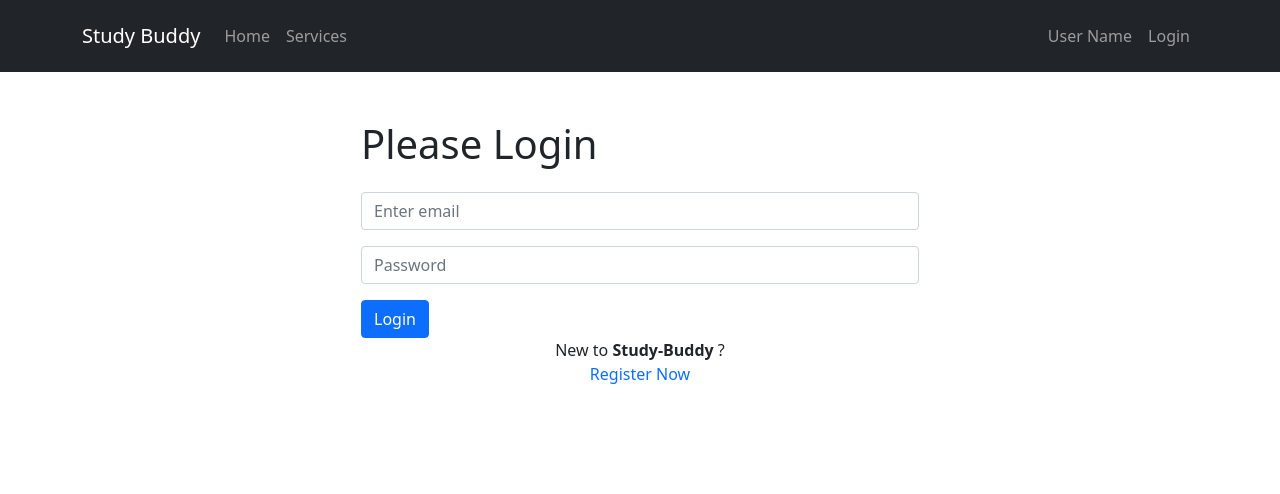
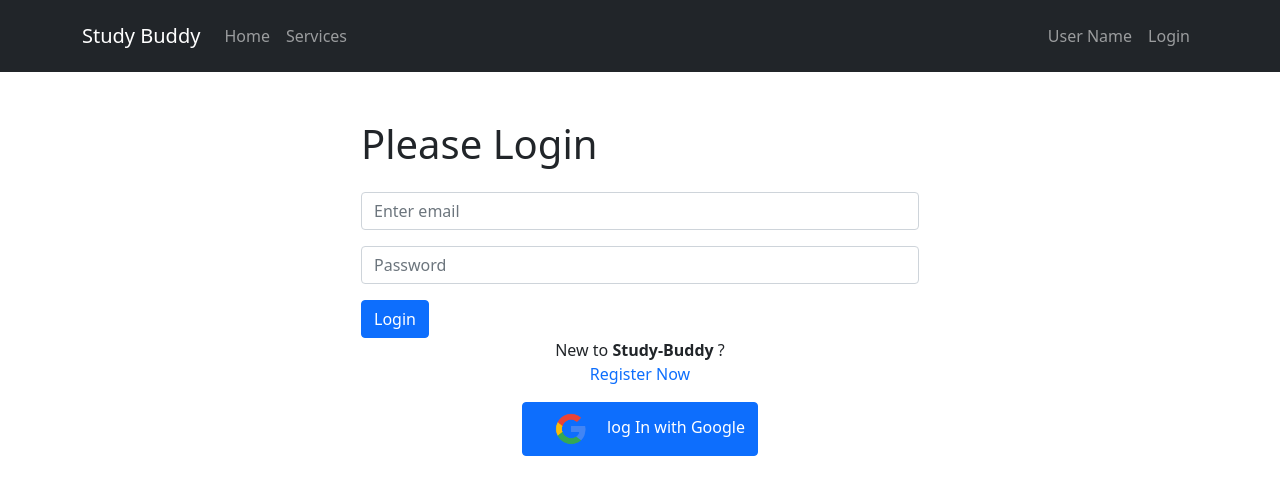
Before and after one commit to Rayhan-dev/indipendent-teacher-, a React (Create React App) app: page /login in a window 1280 px wide. Shown: the top 494 px of the page. Built offline with nearby package versions, Linux system fonts and the light colour scheme; no server answers.

Commit message:
google signIn done

```diff
--- a/package.json
+++ b/package.json
@@ -3,6 +3,11 @@
   "version": "0.1.0",
   "private": true,
   "dependencies": {
+    "@fortawesome/fontawesome-svg-core": "^6.1.1",
+    "@fortawesome/free-brands-svg-icons": "^6.1.1",
+    "@fortawesome/free-solid-svg-icons": "^6.1.1",
+    "@fortawesome/react-fontawesome": "^0.1.18",
+    "@heroicons/react": "^1.0.6",
     "@testing-library/jest-dom": "^5.16.4",
     "@testing-library/react": "^13.1.1",
     "@testing-library/user-event": "^13.5.0",
--- a/src/App.js
+++ b/src/App.js
@@ -5,10 +5,9 @@
 import HomePage from "./Components/HomePage/HomePage";
 import Login from "./Components/Login/Login";
 import NotFoundPage from "./Components/NotFoundPage/NotFoundPage";
-import ServiceDetails from "./Components/ServiceDetails/ServiceDetails";
 import SignUp from "./Components/SignUp/SignUp";
-import CheckOut from "./Components/CheckOut/CheckOut";
 import RequiredAuth from "./Components/RequiredAuth/RequiredAuth";
+import ServiceCheckOut from "./Components/ServiceCheckOut/ServiceCheckOut";
 
 function App() {
   return (
@@ -21,13 +20,9 @@
         <Route path="/register" element={<SignUp></SignUp>}></Route>
         <Route
           path="/service/:serviceId"
-          element={<ServiceDetails></ServiceDetails>}
-        ></Route>
-        <Route
-          path="/checkout"
           element={
             <RequiredAuth>
-              <CheckOut></CheckOut>
+            <ServiceCheckOut></ServiceCheckOut>
             </RequiredAuth>
           }
         ></Route>
--- a/src/Components/CheckOut/CheckOut.js
+++ /dev/null
@@ -1,11 +0,0 @@
-import React from 'react';
-
-const CheckOut = () => {
-    return (
-        <div>
-            <h1>This is checkout page</h1>
-        </div>
-    );
-};
-
-export default CheckOut;<h1>This is checkout page</h1>
--- a/src/Components/Login/Login.js
+++ b/src/Components/Login/Login.js
@@ -4,6 +4,7 @@
 import { Link, useLocation, useNavigate } from "react-router-dom";
 import auth from "../../firebase.init";
 import LoadingSpinner from "../LoadingSpinner/LoadingSpinner";
+import SocialLogin from "../SocialLogin/SocialLogin";
 
 const Login = () => {
   let navigate = useNavigate();
@@ -79,6 +80,7 @@
           Register Now
         </Link>
       </p>
+      <SocialLogin></SocialLogin>
     </div>
   );
 };
--- a/src/Components/ServiceDetails/ServiceDetails.js
+++ b/src/Components/ServiceCheckOut/ServiceCheckOut.js
@@ -2,7 +2,7 @@
 import { Button} from "react-bootstrap";
 import { Link, useParams } from "react-router-dom";
 
-const ServiceDetails = () => {
+const ServiceCheckOut = () => {
     const { serviceId } = useParams();
     return (
     <div className="container">
@@ -13,4 +13,4 @@
   );
 };
 
-export default ServiceDetails;
+export default ServiceCheckOut;
--- /dev/null
+++ b/src/Components/SocialLogin/SocialLogin.js
@@ -0,0 +1,31 @@
+import { Button } from "bootstrap";
+import React from "react";
+import { useSignInWithGoogle } from "react-firebase-hooks/auth";
+import { Navigate, useNavigate } from "react-router-dom";
+import auth from "../../firebase.init";
+
+const SocialLogin = () => {
+    const navigate = useNavigate();
+    const [signInWithGoogle, user, loading, error] = useSignInWithGoogle(auth);
+    const handleSignInWithGoogle = () => {
+        signInWithGoogle();
+    }
+    if (user) {
+        navigate('/')
+    }
+  return (
+    <div>
+          <button className="btn btn-primary" onClick={handleSignInWithGoogle}>
+        <img
+          className="mx-3"
+          style={{ width: "40px" }}
+          src="/images/google-logo-png-webinar-optimizing-for-success-google-business-webinar-13.png"
+          alt=""
+        />
+        <span>log In with Google</span>
+      </button>
+    </div>
+  );
+};
+
+export default SocialLogin;
```
Also changed, not shown: public/images/google-logo-png-webinar-optimizing-for-success-google-business-webinar-13.png (added), 1 other file (tests, documents, lock files or other folders).
